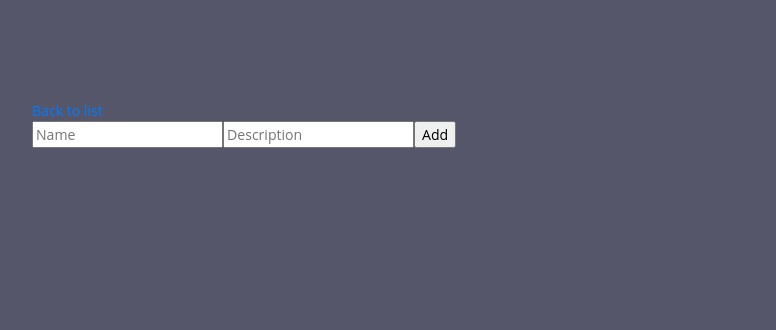
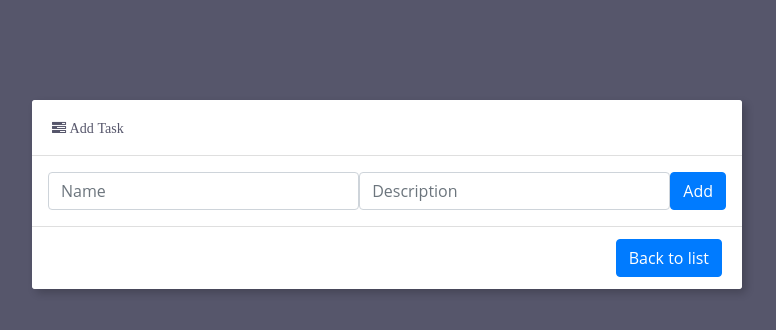
Before and after one commit to Arihina/js_frontend, a React (Create React App) app: page /add in a window 1280 px wide. Shown: the top 330 px of the page, without its empty margins (283-1059 px from the left). Built offline with nearby package versions, Linux system fonts and the light colour scheme; no server answers.

Commit message:
add template for adding tasks form

```diff
--- a/src/ToDoList.js
+++ b/src/ToDoList.js
@@ -11,7 +11,7 @@ class ToDoList extends React.Component {
       <div className="card-hover-shadow-2x mb-3 card">
         <div className="card-header-tab card-header">
           <div className="card-header-title font-size-lg text-capitalize font-weight-normal">
-            <i className="fa fa-tasks">&nbsp;Task List</i>
+            <i className="fa fa-tasks"> Task List</i>
           </div>
         </div>
         <div className="scroll-area-sm">
@@ -25,7 +25,6 @@ class ToDoList extends React.Component {
                         <ToDoTask task={task} key={task._id} />
                       )
                     }
-
                     )
                   }
                 </ul>
--- a/src/ToDoTaskAdd.js
+++ b/src/ToDoTaskAdd.js
@@ -58,14 +58,25 @@ class ToDoTaskAddInner extends React.Component {
 
     render() {
         return (
-            <div className="Add">
-                <NavLink to='/'>Back to list</NavLink>
+            <div className="card-hover-shadow-2x mb-3 card">
+                <div className="card-header-tab card-header">
+                    <div className="card-header-title font-size-lg text-capitalize font-weight-normal">
+                        <i className="fa fa-tasks"> Add Task</i>
+                    </div>
+                </div>
                 <form onSubmit={this.onAddFormSubmit}>
-                    <input type="text" value={this.state.name} onChange={this.onNameChange} placeholder="Name" />
-                    <input type="text" value={this.state.description} onChange={this.onDescriptionChange} placeholder="Description" />
-                    <input type="submit" value="Add" />
+                    <div className="widget-content">
+                        <div className="widget-content-wrapper">
+                                <input className="form-control" type="text" value={this.state.name} onChange={this.onNameChange} placeholder="Name" />
+                                <input className="form-control" type="text" value={this.state.description} onChange={this.onDescriptionChange} placeholder="Description" />
+                                <input className="btn btn-primary" type="submit" value="Add" />
+                        </div>
+                    </div>
                 </form>
-            </div>
+                <div className="d-block text-right card-footer">
+                    <NavLink to='/' className="btn btn-primary">Back to list</NavLink>
+                </div>
+            </div >
         );
     }
 }
```
